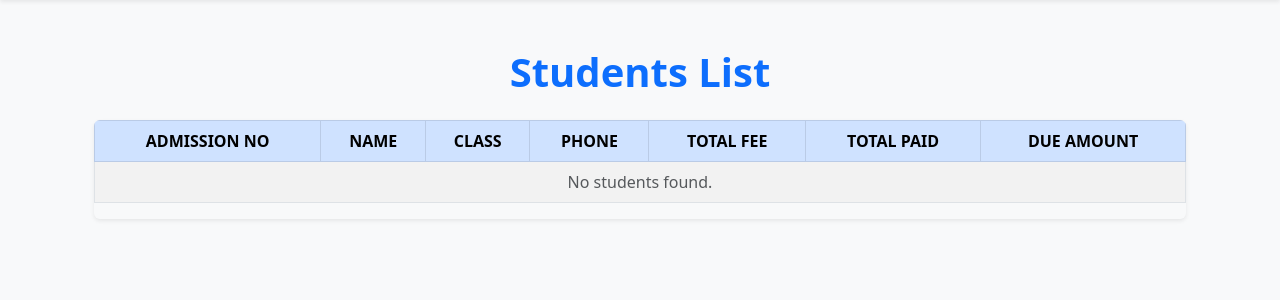
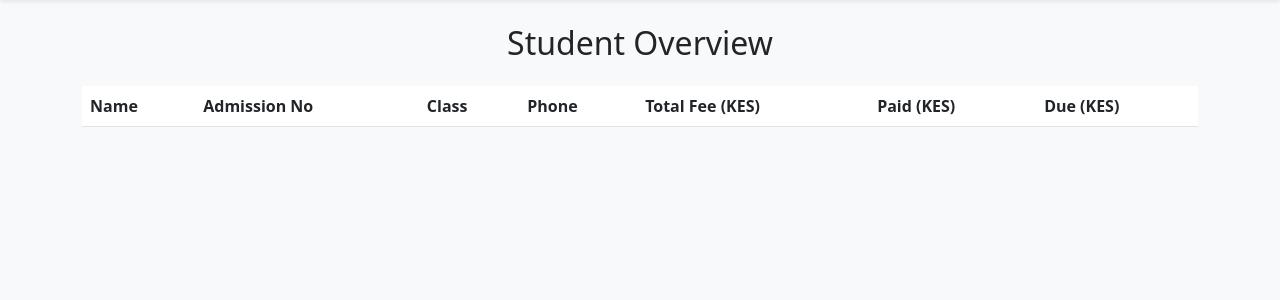
Before and after one commit to ERICKSON-492/fee-recording-system, a Flask app: page / in a window 1280 px wide. Shown: the part 56-356 px from the top of the page. Run offline with Flask 3, Linux system fonts and the light colour scheme; data that the repository does not hold is empty.

Commit message:
Update index.html

```diff
--- a/templates/index.html
+++ b/templates/index.html
@@ -1,76 +1,30 @@
 {% extends "base.html" %}
-
 {% block content %}
-<div class="container my-5">
-  <h1 class="mb-4 text-center text-primary fw-bold">Students List</h1>
-
-  {% with messages = get_flashed_messages(with_categories=true) %}
-    {% if messages %}
-      <div class="mb-3">
-        {% for category, message in messages %}
-          <div class="alert alert-{{ category }} alert-dismissible fade show" role="alert">
-            {{ message }}
-            <button type="button" class="btn-close" data-bs-dismiss="alert" aria-label="Close"></button>
-          </div>
-        {% endfor %}
-      </div>
-    {% endif %}
-  {% endwith %}
-
-  <div class="table-responsive shadow-sm rounded">
-    <table class="table table-bordered table-striped table-hover align-middle">
-      <thead class="table-primary text-uppercase">
-        <tr class="text-center">
+<h2 class="text-center my-4">Student Overview</h2>
+<table class="table table-striped">
+  <thead>
+    <tr>
+      <th>Name</th>
       <th>Admission No</th>
-          <th>Name</th>
       <th>Class</th>
       <th>Phone</th>
-          <th>Total Fee</th>
-          <th>Total Paid</th>
-          <th>Due Amount</th>
+      <th>Total Fee (KES)</th>
+      <th>Paid (KES)</th>
+      <th>Due (KES)</th>
     </tr>
   </thead>
   <tbody>
     {% for student in students %}
-        <tr class="text-center">
-          <td>{{ student['admission_no'] }}</td>
-          <td>{{ student['name'] }}</td>
-          <td>{{ student['class'] }}</td>
-          <td>{{ student['phone'] }}</td>
-          <td>
-            {% set total_fee = get_total_fee(student['admission_no']) %}
-            {{ '$%.2f' % total_fee if total_fee else 'N/A' }}
-          </td>
-          <td>${{ '%.2f'|format(get_total_paid(student['admission_no'])) }}</td>
-          <td class="fw-bold text-danger">${{ '%.2f'|format(get_due_amount(student['admission_no'])) }}</td>
-        </tr>
-        {% else %}
     <tr>
-          <td colspan="7" class="text-center text-muted">No students found.</td>
+      <td>{{ student.name }}</td>
+      <td>{{ student.admission_no }}</td>
+      <td>{{ student.class }}</td>
+      <td>{{ student.phone }}</td>
+      <td>{{ '%.2f'|format(student.total_fee) }}</td>
+      <td>{{ '%.2f'|format(student.total_paid) }}</td>
+      <td><strong>{{ '%.2f'|format(student.due) }}</strong></td>
     </tr>
     {% endfor %}
   </tbody>
 </table>
-  </div>
-</div>
-
-<style>
-  table.table-hover tbody tr:hover {
-    background-color: #e9f5ff;
-    transition: background-color 0.3s ease;
-  }
-
-  .table-responsive.shadow-sm {
-    box-shadow: 0 2px 8px rgba(0,0,0,0.1);
-  }
-
-  @media (max-width: 576px) {
-    h1 {
-      font-size: 1.5rem;
-    }
-    table {
-      font-size: 0.9rem;
-    }
-  }
-</style>
 {% endblock %}
```
Lines whose indentation alone changed are shown as unchanged.
